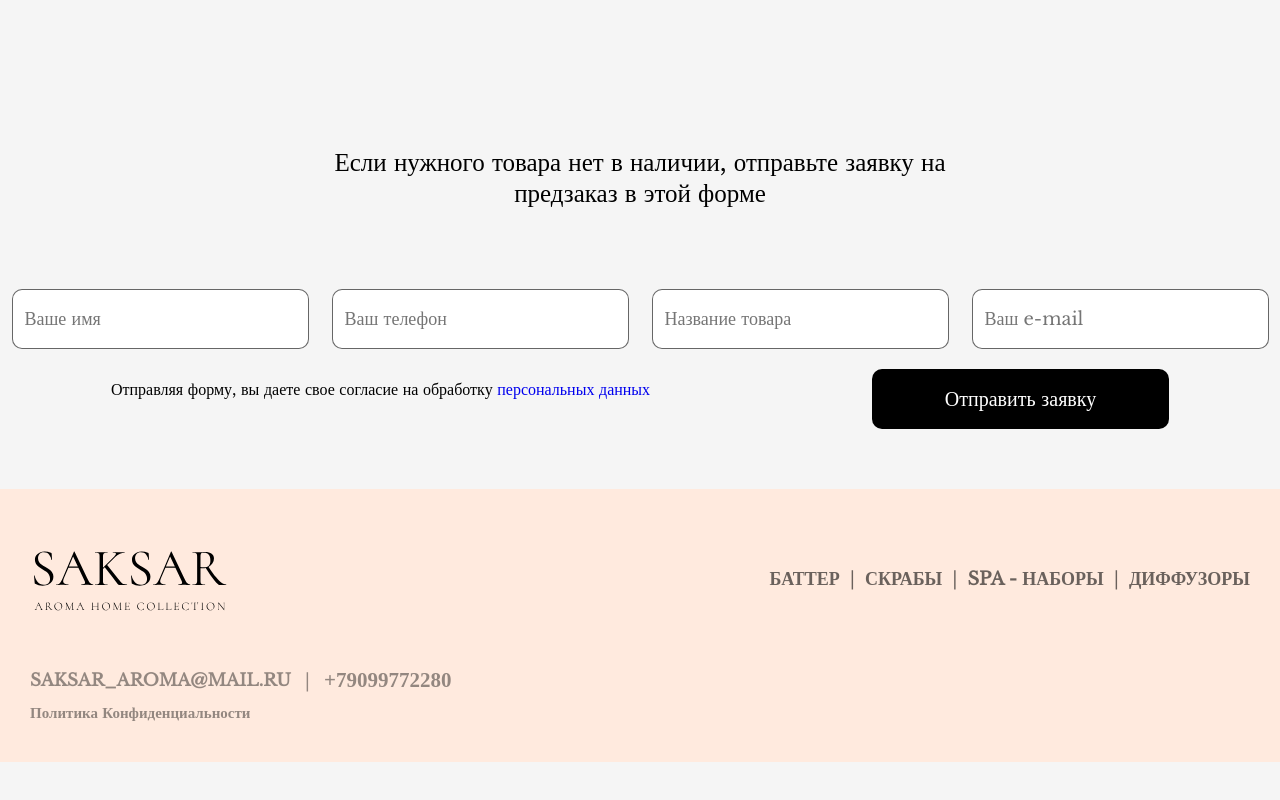
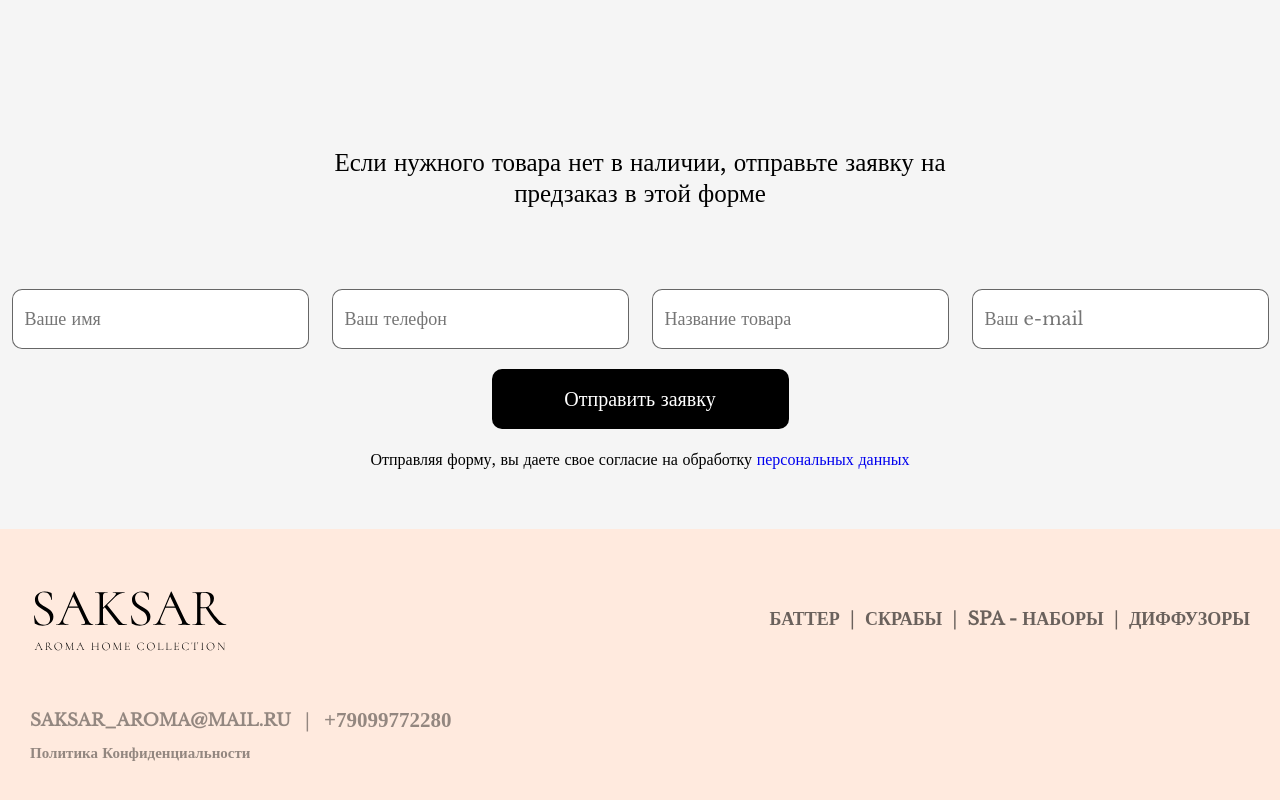
Before and after one commit to diorm47/saksar, a React (Create React App) app: page /butter in a window 1280 px wide. Shown: the part 1014-1814 px from the top of the page. Before the commit the page ends 1776 px from the top, so only its background shows below. Built offline with nearby package versions, Linux system fonts and the light colour scheme.

Commit message:
fixed bug with form

```diff
--- a/public/index.html
+++ b/public/index.html
@@ -1,5 +1,5 @@
 <!DOCTYPE html>
-<html lang="en">
+<html lang="ru">
   <head>
     <meta charset="utf-8" />
     <link rel="apple-touch-icon" sizes="180x180" href="/apple-touch-icon.png" />
--- a/src/components/application-from/application_form.css
+++ b/src/components/application-from/application_form.css
@@ -17,7 +17,8 @@
 }
 .footer_form form {
   display: flex;
-  justify-content: space-between;
+  flex-wrap: wrap;
+  justify-content: space-around;
 }
 
 .footer_form form input {
@@ -37,14 +38,6 @@
   color: #625f5f;
   font-family: "Libre Baskerville";
 }
-.footer_form form div {
-  display: flex;
-  flex-direction: column;
-}
-.footer_form form div span {
-  color: red;
-  margin-top: 5px;
-}
 
 .footer_form form .submit_btn {
   text-indent: 0;
@@ -62,10 +55,7 @@
   background: #000000c2;
   transition: all 0.4s ease;
 }
-.footer_form form {
-  flex-wrap: wrap;
-  justify-content: space-around;
-}
+
 .footer_form form div {
   margin-bottom: 20px;
 }
@@ -85,7 +75,6 @@
   align-items: center;
   justify-content: center;
   margin-top: 20px;
-  display: none;
 }
 .item_center_text p {
   text-align: center;
@@ -94,14 +83,6 @@
 @media only screen and (max-width: 1540px) {
   .footer_form {
     width: 100%;
-  }
-}
-@media only screen and (max-width: 1250px) {
-  .footer_form .contacts_policy_area {
-    display: none;
-  }
-  .item_center_text {
-    display: flex;
   }
 }
 
--- a/src/components/application-from/application_form.jsx
+++ b/src/components/application-from/application_form.jsx
@@ -65,12 +65,6 @@ function ApplicationForm() {
               placeholder="Ваш e-mail"
             />
           </div>
-          <div className="contacts_policy_area">
-            <p>
-              Отправляя форму, вы даете свое согласие на обработку
-              <NavLink to="/policy"> персональных данных</NavLink>
-            </p>
-          </div>
 
           <input
             className="submit_btn"
--- a/src/pages/checkout-page/checkout-page.css
+++ b/src/pages/checkout-page/checkout-page.css
@@ -1,7 +1,8 @@
 .checkout_wrapper {
-  width: 100%;
+  max-width: 1547px;
   padding: 60px 30px 40px;
   padding-bottom: 0;
+  margin: 0 auto;
 }
 
 .checkout_title h1 {
@@ -105,7 +106,7 @@ textarea {
   color: #625f5f;
   text-indent: 10px;
 }
-.product_name_input {
+.checkout_form .product_name_input {
   visibility: hidden;
   position: absolute;
   z-index: -1;
--- a/src/pages/contacts-page/contacts-page.css
+++ b/src/pages/contacts-page/contacts-page.css
@@ -88,12 +88,13 @@
 }
 
 .contacts_cart {
-  width: 100%;
+  max-width: 1600px;
   background: url(../../assets//images/cart.png);
   background-position: center;
   background-repeat: no-repeat;
   background-size: cover;
   padding: 100px 0 135px 230px;
+  margin: 0 auto;
 }
 
 .contacts_block {
@@ -111,7 +112,7 @@
   color: #000000;
 }
 .contacts_block p,
-a {
+.contacts_block a {
   font-weight: 400;
   font-size: 15px;
   line-height: 170.8%;
@@ -177,13 +178,13 @@ a {
   margin: 0 auto !important;
 }
 .contacts_form .contacts_policy_area p,
-a {
+.contacts_form .contacts_policy_area a {
   font-size: 17px;
   margin: 0;
   padding: 0;
 }
 
-.contacts_form .contacts_policy_area p a {
+.contacts_form .contacts_policy_area a {
   color: blue;
 }
 .company_documents span {
@@ -324,7 +325,7 @@ a {
     padding: 10px 0;
   }
   .contacts_form_wrapper .contacts_policy_area p,
-  a {
+  .contacts_form_wrapper .contacts_policy_area a {
     font-size: 9px;
     line-height: 140%;
   }
```
